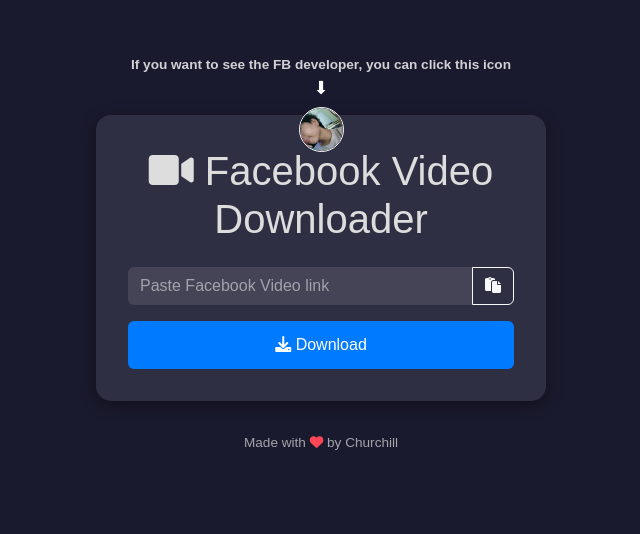
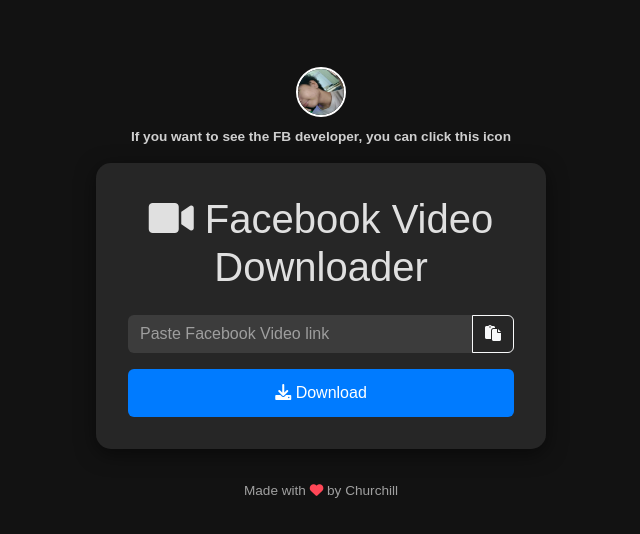
Before and after one commit to Kupalpriv/Fbvideo-downloader, a website: page public/index.html in a window 1280 px wide. Shown: the part 116-650 px from the top of the page, without its empty margins (319-959 px from the left). Drawn offline with nearby package versions, Linux system fonts and the light colour scheme.

Commit message:
Update index.html

```diff
--- a/public/index.html
+++ b/public/index.html
@@ -4,12 +4,15 @@
     <meta charset="UTF-8">
     <meta name="viewport" content="width=device-width, initial-scale=1.0">
     <title>Facebook Video Downloader</title>
+
+    <!-- Bootstrap & FontAwesome for a clean, professional design -->
     <link href="https://cdn.jsdelivr.net/npm/bootstrap@5.3.0/dist/css/bootstrap.min.css" rel="stylesheet">
     <link href="https://cdnjs.cloudflare.com/ajax/libs/font-awesome/6.0.0-beta3/css/all.min.css" rel="stylesheet">
+
     <style>
         body {
-            background: #1a1a2e;
-            color: #ddd;
+            background: #121212;
+            color: #e0e0e0;
             font-family: 'Arial', sans-serif;
             display: flex;
             flex-direction: column;
@@ -19,56 +22,44 @@
             margin: 0;
         }
         .container {
-            background: rgba(50, 50, 70, 0.9);
+            background: rgba(40, 40, 40, 0.95);
             padding: 2rem;
             border-radius: 15px;
-            backdrop-filter: blur(10px);
-            box-shadow: 0 4px 15px rgba(0, 0, 0, 0.4);
             text-align: center;
+            box-shadow: 0 5px 20px rgba(0, 0, 0, 0.5);
             max-width: 450px;
             width: 100%;
-            position: relative;
         }
-        .dev-info {
-            position: absolute;
-            top: -60px;
-            left: 50%;
-            transform: translateX(-50%);
-            text-align: center;
-            width: 100%;
+        .icon-container {
+            display: flex;
+            flex-direction: column;
+            align-items: center;
+            margin-bottom: 15px;
+        }
+        .icon {
+            width: 50px;
+            height: 50px;
+            border-radius: 50%;
+            border: 2px solid #fff;
+            cursor: pointer;
+            transition: transform 0.3s ease, box-shadow 0.3s ease;
+        }
+        .icon:hover {
+            transform: scale(1.1);
+            box-shadow: 0 0 12px rgba(255, 255, 255, 0.8);
         }
         .dev-text {
             font-size: 0.85rem;
             font-weight: bold;
             color: rgba(255, 255, 255, 0.8);
-            margin-bottom: 5px;
+            margin-top: 10px;
         }
-        .arrow {
-            font-size: 18px;
-            color: #fff;
-            animation: bounce 1.5s infinite;
-        }
-        .icon {
-            width: 45px;
-            height: 45px;
-            border-radius: 50%;
-            border: 1px solid #fff;
-            cursor: pointer;
-            transition: box-shadow 0.3s ease;
-        }
-        .icon:hover {
-            box-shadow: 0 0 10px rgba(255, 255, 255, 0.7);
-        }
-        @keyframes bounce {
-            0%, 100% { transform: translateY(0); }
-            50% { transform: translateY(-5px); }
-        }
-        .input-group .form-control {
+        .form-control {
             background: rgba(255, 255, 255, 0.1);
             border: none;
-            color: #ddd;
+            color: #e0e0e0;
         }
-        .input-group .form-control::placeholder {
+        .form-control::placeholder {
             color: rgba(255, 255, 255, 0.5);
         }
         .btn-primary {
@@ -89,13 +80,12 @@
     </style>
 </head>
 <body>
+    <div class="icon-container">
+        <img src="icon.jpg" alt="Developer Icon" class="icon" onclick="window.open('https://www.facebook.com/Churchill.Dev4100', '_blank')">
+        <div class="dev-text">If you want to see the FB developer, you can click this icon</div>
+    </div>
+
     <div class="container">
-        <div class="dev-info">
-            <div class="dev-text">If you want to see the FB developer, you can click this icon</div>
-            <div class="arrow">⬇</div>
-            <img src="icon.jpg" alt="Developer Icon" class="icon" onclick="window.open('https://www.facebook.com/Churchill.Dev4100', '_blank')">
-        </div>
-
         <h1 class="mb-4"><i class="fas fa-video"></i> Facebook Video Downloader</h1>
 
         <div class="input-group mb-3">
```
